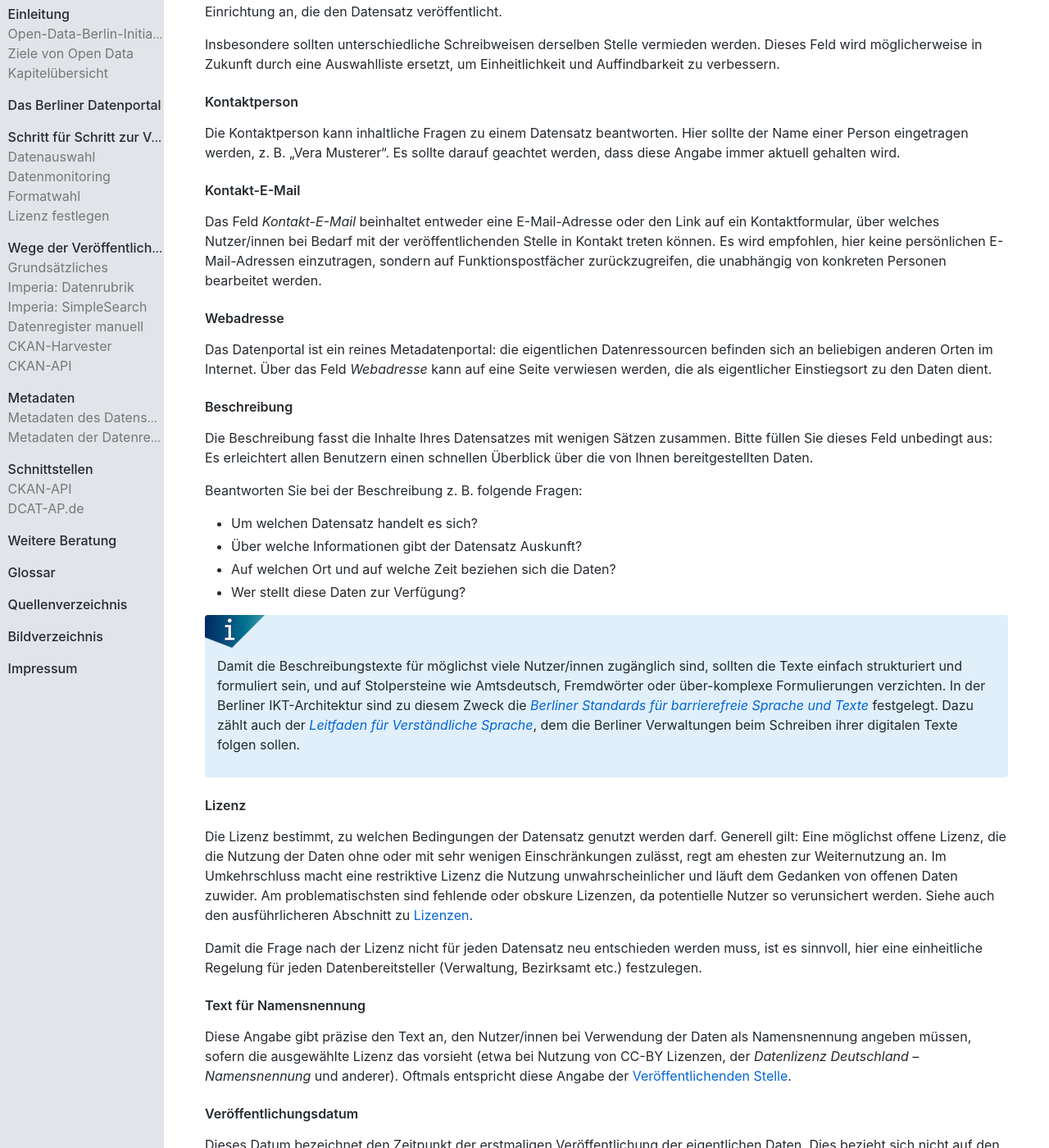
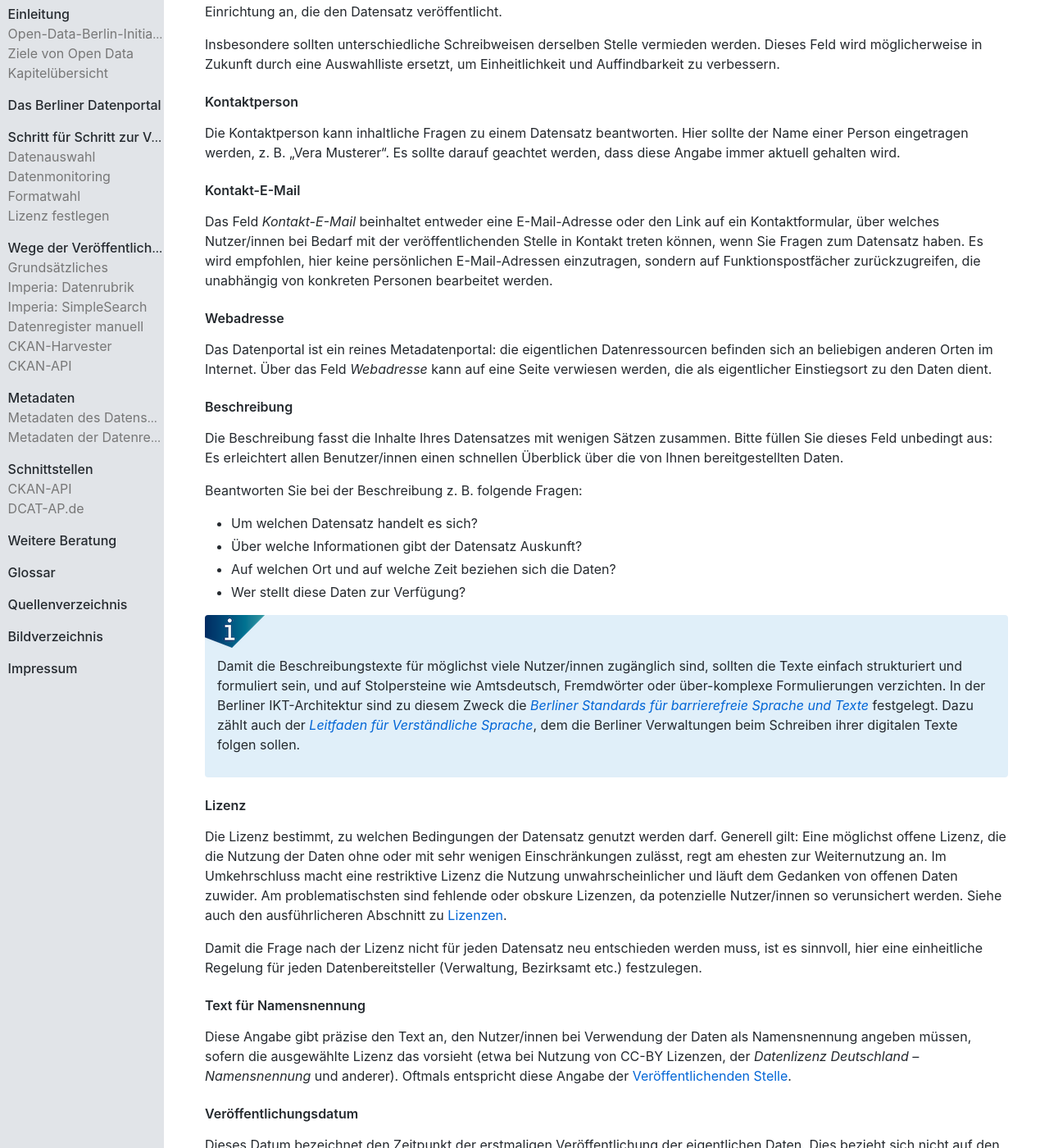
Before and after one commit to berlinonline/open-data-handbuch, a Jekyll site: the page built from index.md, in a window 1280 px wide and 1400 px high, scrolled down 44309 px. Shown: the whole window at 82% size. Built offline with Jekyll 4.4.1, drawn with Linux system fonts in a browser that asks for light colours; our own code applies the rules of GitHub Pages for plain Markdown files; comment, search, counter and statistics services are not loaded; some of the changed text lies outside the part shown.

Commit message:
improve sections "Metadaten" and "Schnittstellen" for new release

```diff
--- a/index.md
+++ b/index.md
@@ -120,7 +120,7 @@
 Vielleicht gibt es in Ihrer Einrichtung eine Open-Data-Beauftragte oder einen Open-Data-Beauftragten, die oder der Sie bei diesem Prozess unterstützen kann.
 Vielleicht haben auch Kolleginnen und Kollegen in Ihrer Einrichtung bereits Daten auf ihrer Webseite veröffentlicht, die Sie im Datenportal hinterlegen können.
 
-Nutzen Sie auch Angebote wie Schulungen zum Thema Open Data in der [Verwaltungsakademie](https://www.berlin.de/vak/), oder Veranstaltungen und Beratungsangebote der [Open-Data-Informationsstelle (ODIS)](https://www.odis-berlin.de) des Landes Berlin (siehe auch das Kapitel [_Weitere Beratung_](#weitere-beratung)), die in Videotutorials, mit Handouts und anderen Materialien die Veröffentlichung veranschaulichen (Links zu den Materialien s.u.).
+Nutzen Sie auch Angebote wie Schulungen zum Thema Open Data in der [Verwaltungsakademie](https://www.berlin.de/vak/), oder Veranstaltungen und Beratungsangebote der [Open-Data-Informationsstelle (ODIS)](https://www.odis-berlin.de) des Landes Berlin (siehe auch das Kapitel [_Weitere Beratung_](#weitere-beratung)), die in Videotutorials, mit Handouts und anderen Materialien die Veröffentlichung veranschaulichen (Links zu den Materialien s.&nbsp;u.).
 
 ![Schritt für Schritt zur Veröffentlichung](images/schritt-für-schritt.png "Übersicht über die Schritte, die zu einer Veröffentlichung eines Datensatzes im Berliner Datenportal führen"){:width="700px"}{: .centered }
 
@@ -1124,7 +1124,7 @@
 
 #### Kontakt-E-Mail
 
-Das Feld _Kontakt-E-Mail_ beinhaltet entweder eine E-Mail-Adresse oder den Link auf ein Kontaktformular, über welches Nutzer/innen bei Bedarf mit der veröffentlichenden Stelle in Kontakt treten können.
+Das Feld _Kontakt-E-Mail_ beinhaltet entweder eine E-Mail-Adresse oder den Link auf ein Kontaktformular, über welches Nutzer/innen bei Bedarf mit der veröffentlichenden Stelle in Kontakt treten können, wenn Sie Fragen zum Datensatz haben.
 Es wird empfohlen, hier keine persönlichen E-Mail-Adressen einzutragen, sondern auf Funktionspostfächer zurückzugreifen, die unabhängig von konkreten Personen bearbeitet werden.
 
 #### Webadresse
@@ -1134,7 +1134,7 @@
 
 #### Beschreibung
 
-Die Beschreibung fasst die Inhalte Ihres Datensatzes mit wenigen Sätzen zusammen. Bitte füllen Sie dieses Feld unbedingt aus: Es erleichtert allen Benutzern einen schnellen Überblick über die von Ihnen bereitgestellten Daten.
+Die Beschreibung fasst die Inhalte Ihres Datensatzes mit wenigen Sätzen zusammen. Bitte füllen Sie dieses Feld unbedingt aus: Es erleichtert allen Benutzer/innen einen schnellen Überblick über die von Ihnen bereitgestellten Daten.
 
 Beantworten Sie bei der Beschreibung z.&nbsp;B. folgende Fragen:
 
@@ -1158,7 +1158,7 @@
 Die Lizenz bestimmt, zu welchen Bedingungen der Datensatz genutzt werden darf.
 Generell gilt: Eine möglichst offene Lizenz, die die Nutzung der Daten ohne oder mit sehr wenigen Einschränkungen zulässt, regt am ehesten zur Weiternutzung an.
 Im Umkehrschluss macht eine restriktive Lizenz die Nutzung unwahrscheinlicher und läuft dem Gedanken von offenen Daten zuwider.
-Am problematischsten sind fehlende oder obskure Lizenzen, da potentielle Nutzer so verunsichert werden.
+Am problematischsten sind fehlende oder obskure Lizenzen, da potenzielle Nutzer/innen so verunsichert werden.
 Siehe auch den ausführlicheren Abschnitt zu [Lizenzen](#lizenz-festlegen).
 
 Damit die Frage nach der Lizenz nicht für jeden Datensatz neu entschieden werden muss, ist es sinnvoll, hier eine einheitliche Regelung für jeden Datenbereitsteller (Verwaltung, Bezirksamt etc.) festzulegen.
@@ -1261,8 +1261,8 @@
 #### Organisation
 
 Die Organisation ist nicht mit der [Veröffentlichenden Stelle](#veröffentlichende-stelle) zu verwechseln!
-Bei dieser Angabe handelt es sich um ein internes Metadatum des Datenregisters: es regelt, welche Nutzer einen Datensatz bearbeiten dürfen.
-Benutzer können hier nur die Organisation auswählen, der sie selbst angehören.
+Bei dieser Angabe handelt es sich um ein internes Metadatum des Datenregisters: es regelt, welche Nutzer/innen einen Datensatz bearbeiten dürfen.
+Sie können hier nur die Organisation auswählen, der sie selbst angehören.
 Genaueres ist dem Abschnitt [_Organisationen_](#organisationen) zu entnehmen.
 
 Im SimpleSearch-Baukasten und in der Datenrubrik ist dieses Metadatum nicht sichtbar (die Organisation wird automatisch gesetzt).
@@ -1422,7 +1422,7 @@
 Diese URL kann im Browser oder anderweitig geöffnet werden, um weitere Informationen über die Entität zu bekommen.
 Alle Beziehungen zwischen Entitäten – ein Datenportal enthält Datensätze, Datensätze haben Datenressourcen, Personen sind Ansprechpartner für Datensätze, Städte befinden sich in Ländern etc. – werden mit der Beschreibungssprache [RDF](https://www.w3.org/TR/rdf11-concepts/) ausgedrückt.
 
-Grundsätzlich kann DCAT-AP.de sowohl für Lese- als auch für Schreiboperationen von Daten aus einem Datenportal genutzt werden. Im Berliner Datenportal ist allerdings nur der lesende Zugriff freigeschaltet. Über diesen Weg greift das bundesweite Datenportal [govdata.de](https://govdata.de) auf die Metadaten des Berliner Datenportals zu. Die Schnittstelle steht aber auch allen anderen Nutzern zur Verfügung.
+Grundsätzlich kann DCAT-AP.de sowohl für Lese- als auch für Schreiboperationen von Daten aus einem Datenportal genutzt werden. Im Berliner Datenportal ist allerdings nur der lesende Zugriff freigeschaltet. Über diesen Weg greift das bundesweite Datenportal [govdata.de](https://govdata.de) auf die Metadaten des Berliner Datenportals zu. Die Schnittstelle steht aber auch allen anderen Nutzer/innen zur Verfügung.
 
 #### Beispiele
 
```
Also changed, not shown: handreichung_opendata.md (+7 -7 lines).
